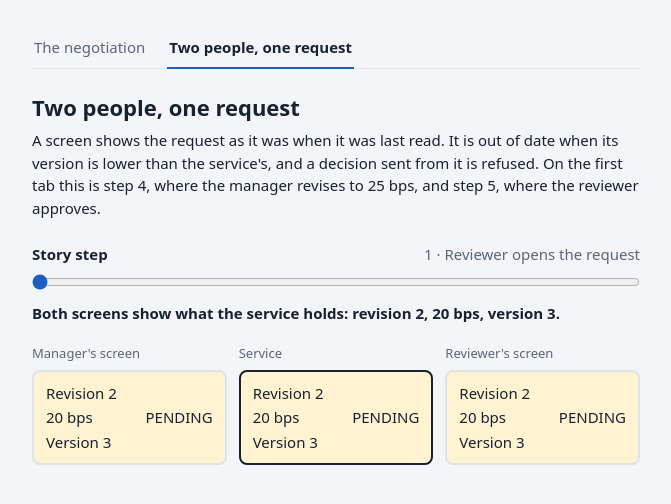
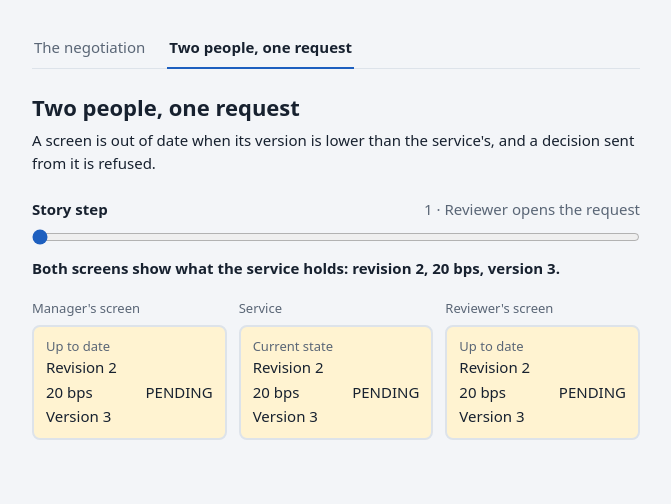
Before and after one commit to furkankuscu08/blue_harvest, a plain HTML site: page docs/story.html in a window 1280 px wide. Both pictures are taken after a click on the tab "Two people, one request". Shown: the whole page, without its empty margins (304-975 px from the left). Drawn offline with Linux system fonts and the light colour scheme.

Commit message:
Shorten the guard flowchart; let the out-of-date screen be the strongest mark on the page

```diff
--- a/docs/story.html
+++ b/docs/story.html
@@ -207,11 +207,19 @@
     .screen.is-pending { background: var(--pending-bg); }
     .screen.is-approved { background: var(--approved-bg); }
 
-    .screen.is-service { border-color: var(--text); }
-
     .screen.is-stale {
       border-style: dashed;
       border-color: var(--muted);
+    }
+
+    .fresh {
+      color: var(--muted);
+      font-size: 13px;
+    }
+
+    .screen.is-stale .fresh {
+      color: var(--text);
+      font-weight: 600;
     }
 
     .message {
@@ -251,7 +259,7 @@
     </section>
     <section id="panel-screens" role="tabpanel" aria-labelledby="tab-screens" hidden>
     <h1>Two people, one request</h1>
-    <p class="intro">A screen shows the request as it was when it was last read. It is out of date when its version is lower than the service's, and a decision sent from it is refused. On the first tab this is step 4, where the manager revises to 25 bps, and step 5, where the reviewer approves.</p>
+    <p class="intro">A screen is out of date when its version is lower than the service's, and a decision sent from it is refused.</p>
     <div class="control">
       <div class="control-head">
         <label for="screen-step">Story step</label>
@@ -388,7 +396,7 @@
         reviewer: OLD,
       },
       {
-        action: "Reviewer approves the 20 bps",
+        action: "Reviewer tries to approve the 20 bps",
         summary:
           "The decision carries version 3. The service is at version 4, refuses it with STALE_VERSION and changes nothing.",
         manager: REVISED,
@@ -407,7 +415,7 @@
       {
         action: "Reviewer approves the 25 bps",
         summary:
-          "The decision carries version 4 and is accepted. Revision 3 is APPROVED. Version 5. The manager's screen is out of date until it is reloaded.",
+          "The decision carries version 4 and is accepted. The manager's screen is now out of date.",
         manager: REVISED,
         service: APPROVED,
         reviewer: APPROVED,
@@ -472,13 +480,14 @@
       board.append(readout);
     }
 
-    function column(label, seen, service, { kind, message } = {}) {
+    const STALE = "Out of date";
+
+    function column(label, seen, fresh, message) {
       const classes = ["screen", `is-${seen.status.toLowerCase()}`];
-      if (kind) classes.push(kind);
-      const stale = seen.version < service.version;
-      if (stale) classes.push("is-stale");
+      if (fresh === STALE) classes.push("is-stale");
       const card = el("article", { class: classes.join(" ") });
-      card.append(line(`Revision ${seen.revision}`, stale ? "Out of date" : "", "tag"));
+      card.append(text("p", "fresh", fresh));
+      card.append(line(`Revision ${seen.revision}`));
       card.append(line(`${seen.bps} bps`, seen.status));
       card.append(line(`Version ${seen.version}`));
       if (message) card.append(text("p", "message", message));
@@ -488,10 +497,11 @@
     }
 
     function drawScreens(story) {
+      const fresh = (seen) => (seen.version < story.service.version ? STALE : "Up to date");
       screens.replaceChildren(
-        column("Manager's screen", story.manager, story.service),
-        column("Service", story.service, story.service, { kind: "is-service" }),
-        column("Reviewer's screen", story.reviewer, story.service, { message: story.message }),
+        column("Manager's screen", story.manager, fresh(story.manager)),
+        column("Service", story.service, "Current state"),
+        column("Reviewer's screen", story.reviewer, fresh(story.reviewer), story.message),
       );
     }
 
```
Also changed, not shown: 2 other files.
